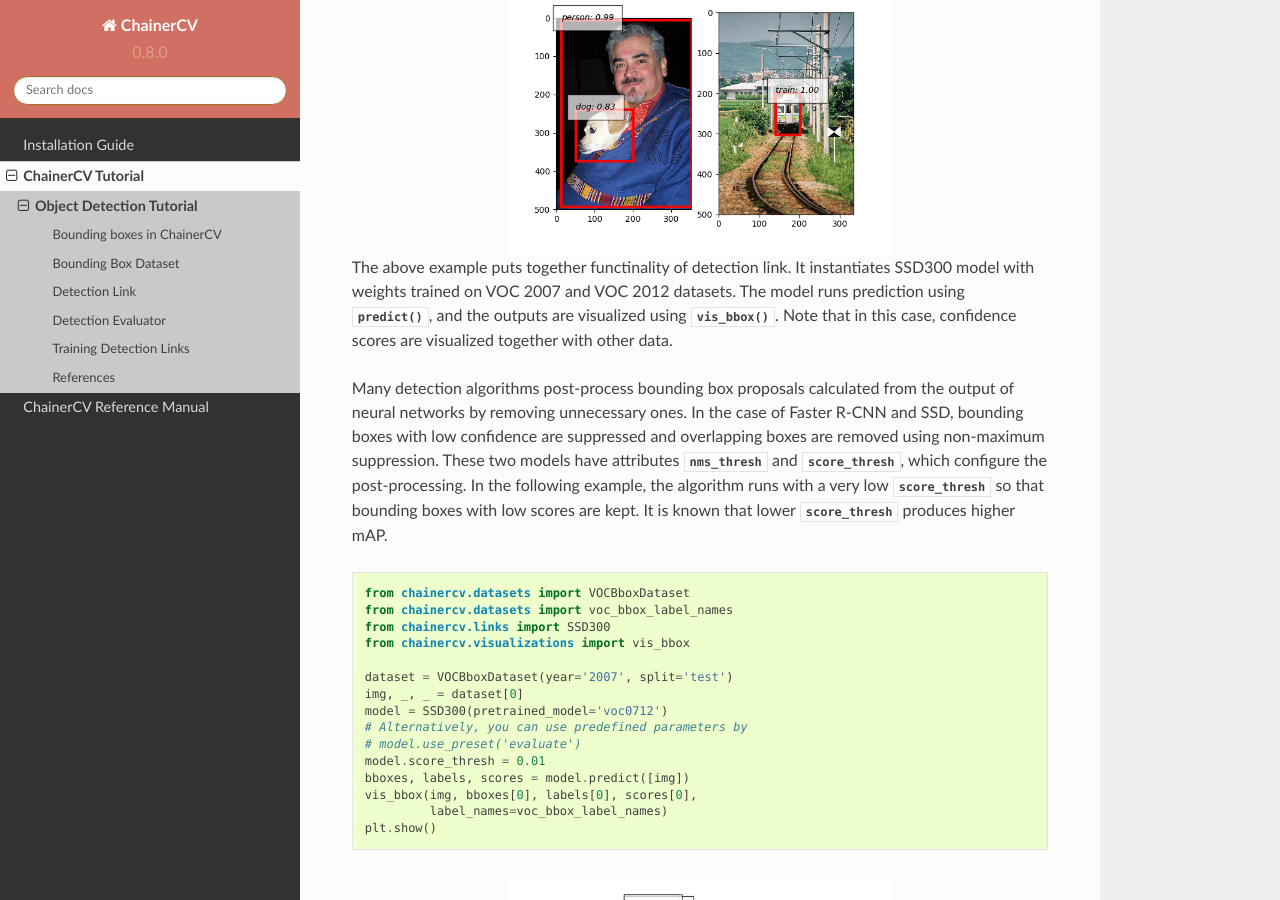
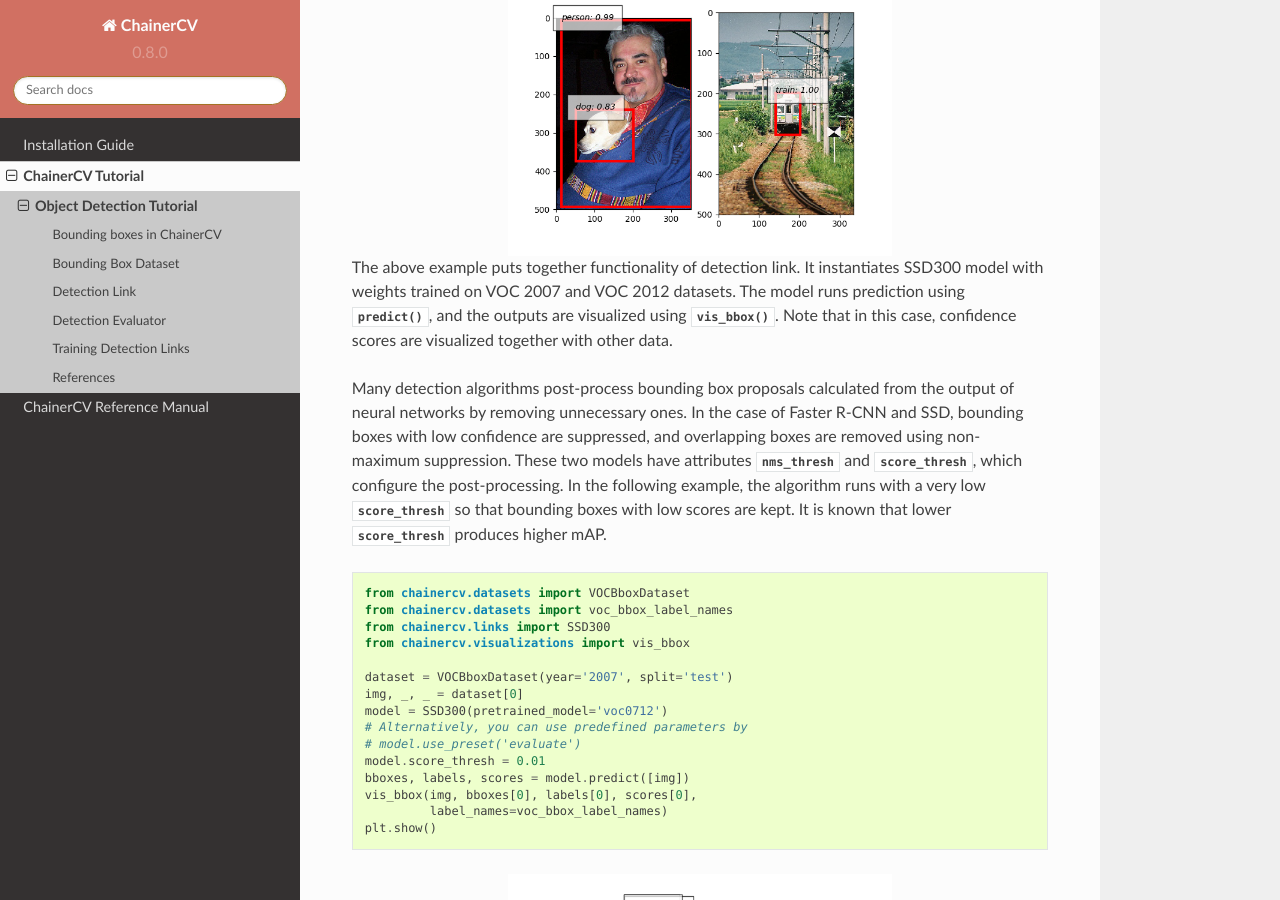
Before and after one commit to chainer/chainercv, a Sphinx documentation site: the page built from docs/source/tutorial/detection.rst, in a window 1280 px wide and 900 px high, scrolled down 4051 px. Built offline with Sphinx 7.4.7 and the Read the Docs theme 2.0.0, drawn with Linux system fonts in a browser that asks for light colours; some of the changed text lies outside the part shown.

Commit message:
fix typos in detection tutorial

```diff
--- a/docs/source/tutorial/detection.rst
+++ b/docs/source/tutorial/detection.rst
@@ -146,14 +146,14 @@ Inference on these models runs smoothly by downloading necessary pre-trained wei
     :scale: 60%
     :align: center
 
-The above example puts together functinality of detection link.
+The above example puts together functionality of detection link.
 It instantiates SSD300 model with weights trained on VOC 2007 and VOC 2012 datasets.
 The model runs prediction using :meth:`~chainercv.links.model.ssd.SSD.predict`, and the outputs are visualized using
 :func:`~chainercv.visualizations.vis_bbox`.
 Note that in this case, confidence scores are visualized together with other data.
 
 Many detection algorithms post-process bounding box proposals calculated from the output of neural networks by removing unnecessary ones.
-In the case of Faster R-CNN and SSD, bounding boxes with low confidence are suppressed and overlapping boxes are removed using non-maximum suppression.
+In the case of Faster R-CNN and SSD, bounding boxes with low confidence are suppressed, and overlapping boxes are removed using non-maximum suppression.
 These two models have attributes :obj:`nms_thresh` and :obj:`score_thresh`, which configure the post-processing.
 In the following example, the algorithm runs with a very low :obj:`score_thresh` so that bounding boxes with low scores are kept.
 It is known that lower :obj:`score_thresh` produces higher mAP.
```
Also changed, not shown: other parts of docs/source/tutorial/detection.rst (+1 -1 lines).
